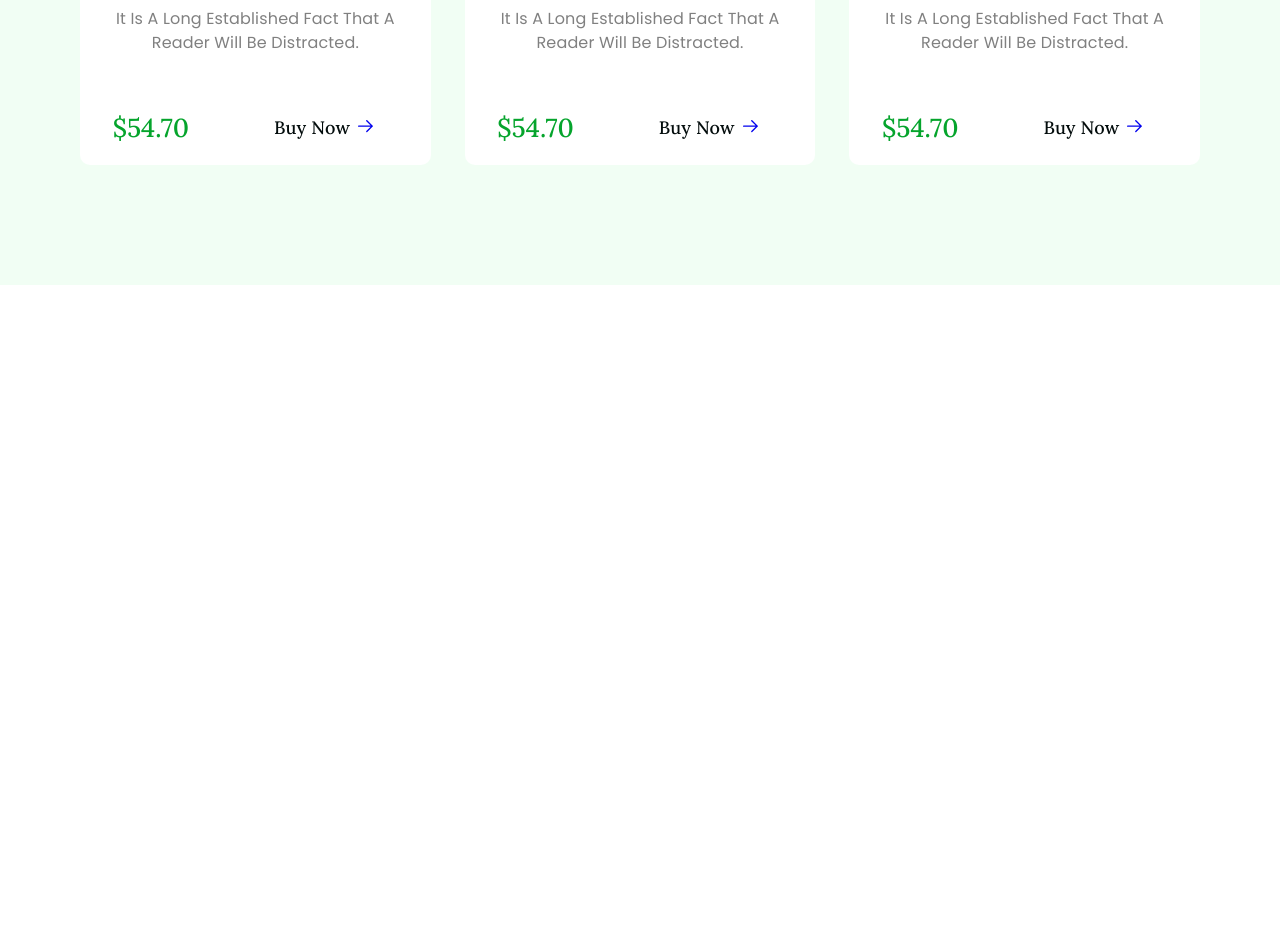
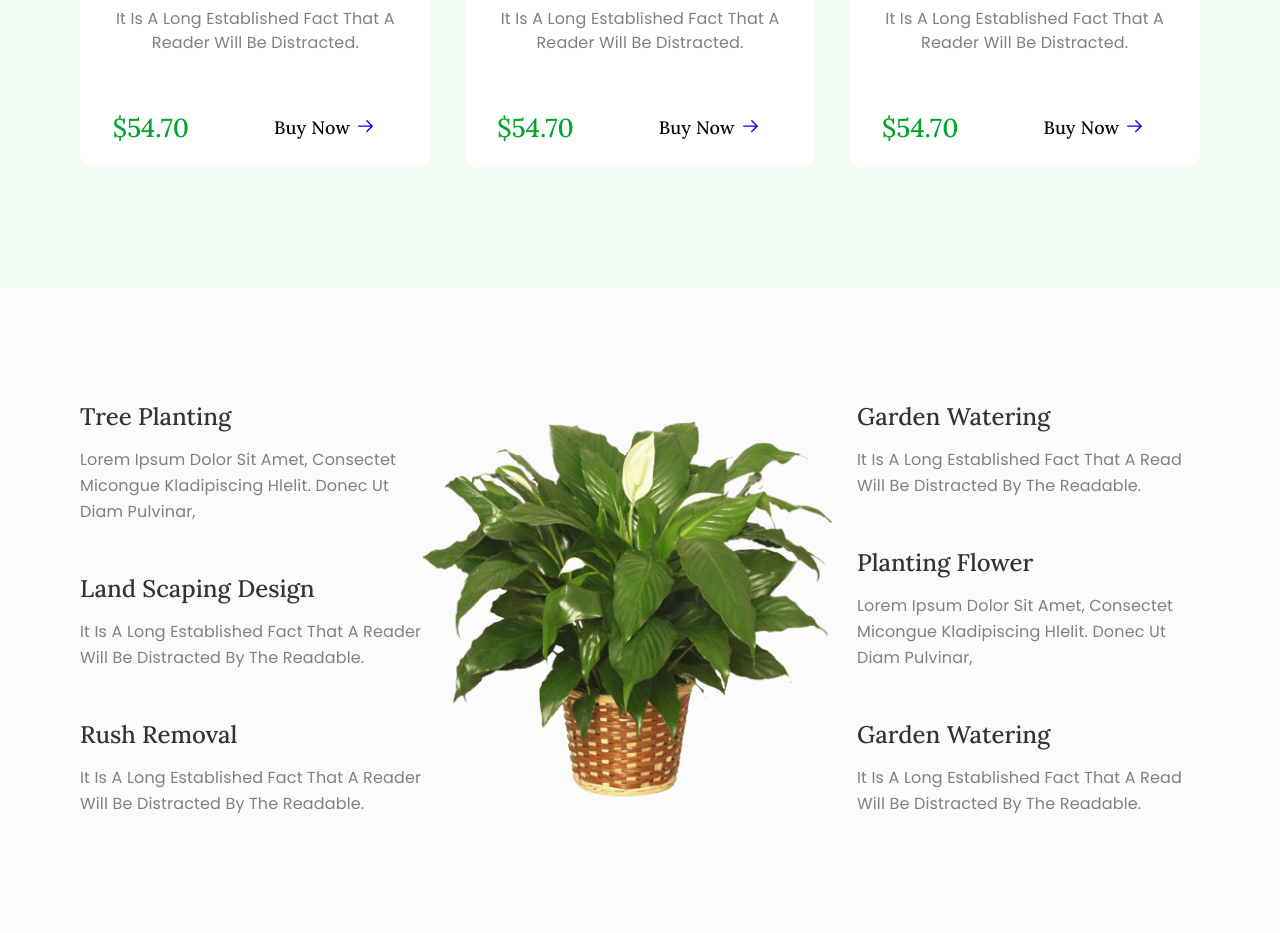
Before and after one commit to jamshidbekmirzakarimov/pronia, a plain HTML site: page index.html in a window 1280 px wide. Shown: the part 3182-4115 px from the top of the page. Before the commit the page ends 3467 px from the top, so only its background shows below. Drawn offline with Linux system fonts and the light colour scheme.

```diff
--- a/css/main.css
+++ b/css/main.css
@@ -790,8 +790,8 @@ ul,ol,li{
 
 .plantation-section-wrapper {
   display: flex;
- align-items: center;
- justify-content: space-between;
+  align-items: center;
+  justify-content: space-between;
 }
 
 .plantation-section-start-img {
@@ -1202,4 +1202,107 @@ ul,ol,li{
   color: #05A42C;
 }
 /* ****** SELLING TREES SECTION END ****** */
+/* ******* SELLING TREES SECTION RESPONSIVE START ******* */
+@media only screen and (max-width:1029px) {
+  .selling-trees-section-list {
+    display: flex;
+    align-items: center;
+    justify-content: center;
+    flex-wrap: wrap;
+    gap: 400px;
+    /* padding-top: 451px; */
+  }
+}
+
+@media only screen and (max-width:500px) {
+  .selling-trees-section {
+    padding-top: 80px;
+    padding-bottom: 80px;
+    background-color: #F1FEF4;
+  }
+
+  .selling-trees-section-title-box{
+    display: flex;
+    align-items: center;
+    justify-content: center;
+    flex-direction: column;
+    margin-bottom: 421px;
+  }
+
+  .selling-trees-section-title {
+    font-family: 'Lora';
+    font-style: normal;
+    font-weight: 500;
+    font-size: 30px;
+    line-height: 40px;
+    text-align: center;
+    text-transform: capitalize;
+    color: var(--main-text-color);
+    margin-top: 0;
+    margin-bottom: 16px;
+  }
+  .selling-trees-section-subtitle {
+    width: 100%;
+    max-width: 463px;
+    margin-top: 0;
+    margin-bottom: 0;
+    font-weight: 400;
+    font-size: 12px;
+    line-height: 15px;
+    text-align: center;
+    letter-spacing: 0.01em;
+    text-transform: capitalize;
+    color: #666666;
+  }
+}
+/* ******* SELLING TREES SECTION RESPONSIVE END ******* */
+
+/* ***** OUR-SECRVICES-SECTION-START ****** */
+.our-services-section {
+  padding-top: 100px;
+  padding-bottom: 100px;
+  background-color: #FBFBFB;
+}
+
+.our-services-section-wrapper {
+  display: flex;
+  align-items: center;
+  justify-content: center;
+}
+
+.our-secvices-section-item {
+  margin-bottom: 48px;
+}
+
+.our-secvices-section-item:last-child{
+  margin-bottom: 0;
+}
+.our-services-section-item-title {
+  font-family: 'Lora';
+  font-style: normal;
+  font-weight: 500;
+  font-size: 24px;
+  line-height: 32px;
+  align-items: center;
+  text-transform: capitalize;
+  color: var(--header-text-color);
+  margin-top: 0;
+  margin-bottom: 14px;
+
+}
+.our-services-section-item-subtitle {
+  font-weight: 400;
+  font-size: 16px;
+  line-height: 26px;
+  letter-spacing: 0.01em;
+  text-transform: capitalize;
+  color: #808080;
+  margin: 0;
+  width: 100%;
+  max-width: 353px;
+}
+.our-services-section-img {
+  margin-right: 23px;
+}
+/* ***** OUR-SECRVICES-SECTION-END ****** */
 /* **** MAIN END **** */
--- a/index.html
+++ b/index.html
@@ -287,6 +287,46 @@
           </div>
         </section>
         <!-- SELLING TREES SECTION END -->
+
+        <!-- OUR-SERVICES-SECTION-START -->
+        <section class="our-services-section">
+          <div class="container">
+            <div class="our-services-section-wrapper">
+              <ul class="our-services-list">
+                <li class="our-secvices-section-item">
+                  <h3 class="our-services-section-item-title">Tree Planting</h3>
+                  <p class="our-services-section-item-subtitle">Lorem ipsum dolor sit amet, consectet micongue kladipiscing hlelit. Donec ut diam pulvinar,</p>
+                </li>
+                <li class="our-secvices-section-item">
+                  <h3 class="our-services-section-item-title">Land Scaping Design</h3>
+                  <p class="our-services-section-item-subtitle">It is a long established fact that a reader will be distracted by the readable.</p>
+                </li>
+                <li class="our-secvices-section-item">
+                  <h3 class="our-services-section-item-title">Rush Removal</h3>
+                  <p class="our-services-section-item-subtitle">It is a long established fact that a reader will be distracted by the readable.</p>
+                </li>
+              </ul>
+
+              <img class="our-services-section-img" src="./images/our-services-img.png" alt="our-secvices-section-img">
+
+              <ul class="our-services-list">
+                <li class="our-secvices-section-item">
+                  <h3 class="our-services-section-item-title">Garden Watering</h3>
+                  <p class="our-services-section-item-subtitle">It is a long established fact that a read will be distracted by the readable.</p>
+                </li>
+                <li class="our-secvices-section-item">
+                  <h3 class="our-services-section-item-title">Planting Flower</h3>
+                  <p class="our-services-section-item-subtitle">Lorem ipsum dolor sit amet, consectet micongue kladipiscing hlelit. Donec ut diam pulvinar,</p>
+                </li>
+                <li class="our-secvices-section-item">
+                  <h3 class="our-services-section-item-title">Garden Watering</h3>
+                  <p class="our-services-section-item-subtitle">It is a long established fact that a read will be distracted by the readable.</p>
+                </li>
+              </ul>
+            </div>
+          </div>
+        </section>
+        <!-- OUR-SERVICES-SECTION-END -->
       </main>
       <!-- MAIN END -->
     </body>
```
Also changed, not shown: images/our-services-img.png (added). Lines whose indentation alone changed are shown as unchanged.
